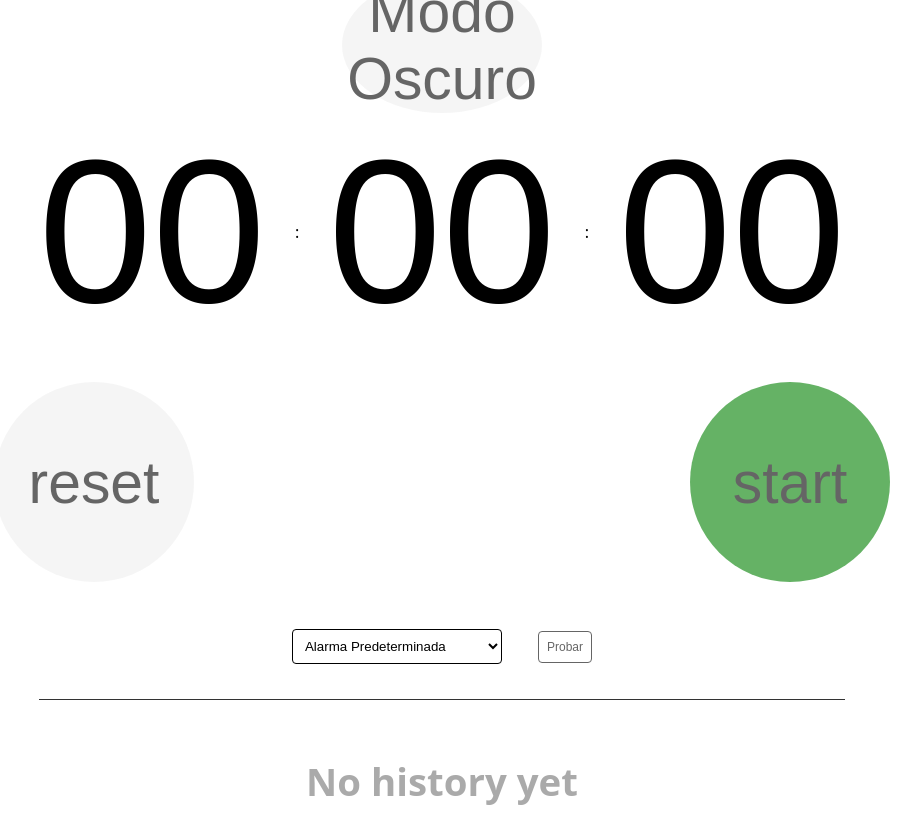
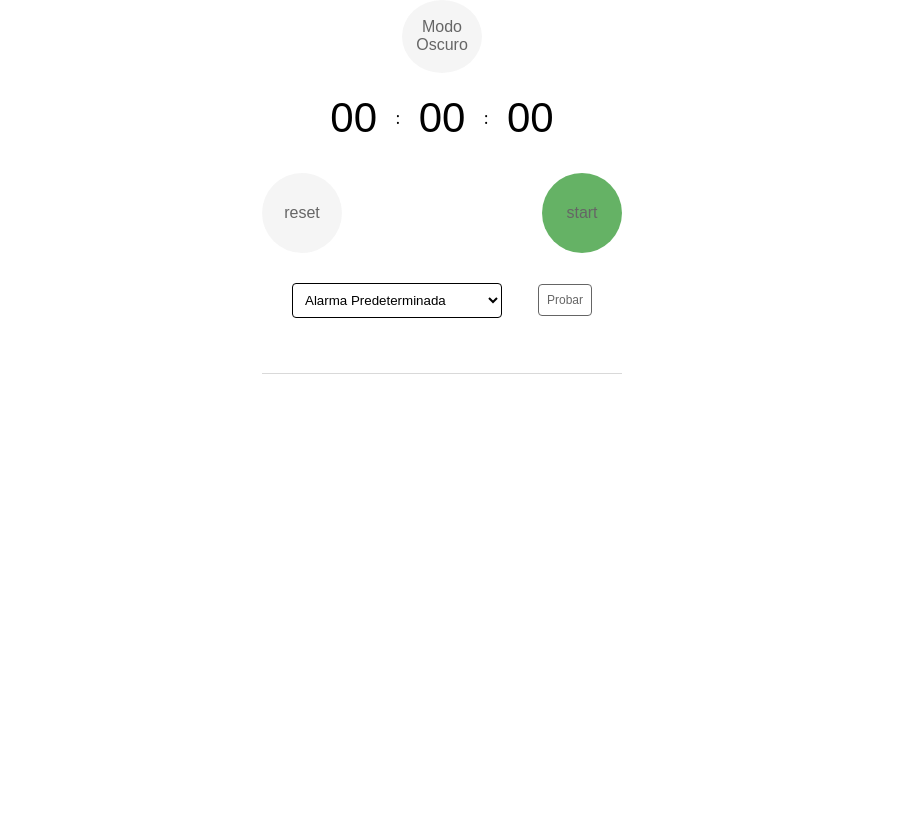
Before and after one commit to MasCreaThor/Cronometro-App, a React (Vite) app: page / in a window 1280 px wide. Shown: the whole page, without its empty margins (198-1119 px from the left). After the commit the page ends 800 px from the top, so only its background shows below. Built offline with nearby package versions, Linux system fonts and the light colour scheme.

Commit message:
Corrección del error boton stop en producción (v1.0.1)

```diff
--- a/src/main/index.js
+++ b/src/main/index.js
@@ -7,7 +7,7 @@ function createWindow() {
   // Create the browser window.
   const mainWindow = new BrowserWindow({
     width: 400,
-    height: 400,
+    height: 600,
     show: false,
     resizable: true,
     autoHideMenuBar: true,
--- a/src/renderer/src/assets/main.css
+++ b/src/renderer/src/assets/main.css
@@ -1,12 +1,17 @@
-/* Mantener la estructura original */
+/* main.css */
 html, body, #root {
   height: 100vh;
   margin: 0;
+  font-family: system-ui, -apple-system, BlinkMacSystemFont, 'Segoe UI', Roboto, Oxygen, Ubuntu, Cantarell, 'Open Sans', 'Helvetica Neue', sans-serif;
+  overflow: hidden; /* Prevenir scroll global */
+}
+
+#root {
   display: flex;
   flex-direction: column;
-  justify-content: center;
   align-items: center;
-  font-family: system-ui, -apple-system, BlinkMacSystemFont, 'Segoe UI', Roboto, Oxygen, Ubuntu, Cantarell, 'Open Sans', 'Helvetica Neue', sans-serif;
+  width: 100%;
+  height: 100%;
 }
 
 /* Temas */
@@ -33,15 +38,17 @@ body.dark-mode {
   display: flex;
   justify-content: space-between;
   align-items: center;
-  width: 70vw;
-  margin-bottom: 4vh;
+  width: 90%;
+  margin: 15px 0;
+  max-width: 400px;
 }
 
 #divDisplay {
   display: flex;
   align-items: center;
   justify-content: center;
-  margin-bottom: 4vh;
+  margin-bottom: 15px;
+  width: 100%;
 }
 
 /* Ajuste para el contenedor general */
@@ -50,6 +57,8 @@ body.dark-mode {
   flex-direction: column;
   align-items: center;
   width: 100%;
+  height: 100%;
+  overflow: hidden; /* Para evitar scroll */
 }
 
 /* ---------------------------- */
@@ -57,10 +66,11 @@ body.dark-mode {
 /* ---------------------------- */
 
 input {
-  width: 22vw;
+  width: 22%;
+  max-width: 80px;
   border: none;
   background-color: transparent;
-  font-size: 16vw;
+  font-size: 42px;
   text-align: center;
   transition: color 0.3s ease;
 }
@@ -76,16 +86,14 @@ body.dark-mode input {
 
 /* Botones */
 button {
-  width: 16vw;
-  height: 16vw;
-  max-width: 200px;
-  max-height: 200px;
+  width: 80px;
+  height: 80px;
   border-radius: 50%;
   border: none;
   display: flex;
   align-items: center;
   justify-content: center;
-  font-size: 4.6vw;
+  font-size: 16px;
   cursor: pointer;
   opacity: 0.6;
   transition: background 0.3s ease, color 0.3s ease;
@@ -97,44 +105,44 @@ button {
 
 .history-container {
   width: 90%;
-  max-height: 40vh;
+  max-width: 400px;
+  border-top: 1px solid rgba(128, 128, 128, 0.3);
+  padding-top: 10px;
   overflow-y: auto;
-  margin-top: 4vh;
-  border-top: 1px solid #333;
-  padding-top: 2vh;
 }
 
 .history-container h3 {
   text-align: center;
-  font-size: 3vw;
-  margin-bottom: 2vh;
-  color: #aaa;
+  font-size: 14px;
+  margin-bottom: 10px;
+  color: currentColor;
+  opacity: 0.7;
 }
 
 .history-list {
   display: flex;
   flex-direction: column;
-  gap: 1vh;
+  gap: 8px;
 }
 
 .history-item {
   display: flex;
   align-items: center;
-  padding: 1vh;
-  background-color: #111;
+  padding: 8px;
+  background-color: rgba(0, 0, 0, 0.1);
   border-radius: 5px;
-  font-size: 3vw;
+  font-size: 14px;
 }
 
 .history-item span {
-  font-size: 3vw;
-  margin-right: 0.5vw;
+  font-size: 14px;
+  margin-right: 5px;
 }
 
 .history-date {
   margin-left: auto;
-  font-size: 2vw !important;
-  color: #666;
+  font-size: 12px !important;
+  opacity: 0.6;
 }
 
 /* Estilos para completado vs. detenido */
@@ -151,18 +159,50 @@ button {
 /* ---------------------------- */
 
 ::-webkit-scrollbar {
-  width: 8px;
+  width: 6px;
 }
 
 ::-webkit-scrollbar-track {
-  background: #111;
+  background: rgba(0, 0, 0, 0.1);
 }
 
 ::-webkit-scrollbar-thumb {
-  background: #333;
-  border-radius: 4px;
+  background: rgba(128, 128, 128, 0.5);
+  border-radius: 3px;
 }
 
 ::-webkit-scrollbar-thumb:hover {
-  background: #444;
+  background: rgba(128, 128, 128, 0.7);
 }
+
+/* ---------------------------- */
+/* 🔹 Media queries para adaptabilidad */
+/* ---------------------------- */
+
+@media (max-height: 600px) {
+  input {
+    font-size: 36px;
+  }
+
+  button {
+    width: 70px;
+    height: 70px;
+  }
+
+  .history-container {
+    max-height: 120px;
+  }
+}
+
+@media (max-width: 350px) {
+  input {
+    font-size: 32px;
+    max-width: 60px;
+  }
+
+  button {
+    width: 60px;
+    height: 60px;
+    font-size: 14px;
+  }
+}
--- a/src/renderer/src/components/Countdown.jsx
+++ b/src/renderer/src/components/Countdown.jsx
@@ -1,3 +1,4 @@
+// src/renderer/src/components/Countdown.jsx
 import React, { useState, useEffect } from 'react';
 
 function Countdown({ onComplete, isActive }) {
@@ -42,7 +43,7 @@ function Countdown({ onComplete, isActive }) {
       display: 'flex',
       justifyContent: 'center',
       alignItems: 'center',
-      zIndex: 100,
+      zIndex: 1000, // Asegurarnos que esté por encima de todo
       flexDirection: 'column'
     }}>
       <div style={{
--- a/src/renderer/src/components/History.jsx
+++ b/src/renderer/src/components/History.jsx
@@ -1,17 +1,27 @@
-import React from 'react';
+// src/renderer/src/components/History.jsx
+import React, { useState } from 'react';
 
 function History({ history, deleteHistoryItem, deleteAllHistory }) {
-  // No need to sort the history array here since we're now adding new items
-  // at the beginning of the array in the Timer component
+  const [expanded, setExpanded] = useState(false);
+
+  // Definimos una altura base para el contenedor de historial
+  const baseHeight = '150px';
+  // Altura expandida para cuando se active "Ver más"
+  const expandedHeight = '250px';
 
   if (history.length === 0) {
     return (
       <div className="history-container" style={{
         marginTop: '20px',
         textAlign: 'center',
-        color: 'rgba(255, 255, 255, 0.6)'
+        color: 'rgba(255, 255, 255, 0.6)',
+        width: '90%',
+        height: '40px',
+        display: 'flex',
+        alignItems: 'center',
+        justifyContent: 'center'
       }}>
-        <h3>No history yet</h3>
+        <h3 style={{ margin: 0, fontSize: '14px' }}>No history yet</h3>
       </div>
     );
   }
@@ -19,14 +29,44 @@ function History({ history, deleteHistoryItem, deleteAllHistory }) {
   return (
     <div className="history-container" style={{
       marginTop: '20px',
-      maxHeight: '150px',
+      height: expanded ? expandedHeight : baseHeight,
+      maxHeight: expanded ? expandedHeight : baseHeight,
       overflowY: 'auto',
       width: '90%',
       padding: '10px',
-      borderTop: '1px solid rgba(255, 255, 255, 0.2)'
+      borderTop: '1px solid rgba(255, 255, 255, 0.2)',
+      transition: 'height 0.3s ease',
+      position: 'relative'
     }}>
-      <div style={{ display: 'flex', justifyContent: 'space-between', alignItems: 'center', marginBottom: '10px' }}>
-        <h3 style={{ margin: 0 }}>History</h3>
+      <div style={{
+        display: 'flex',
+        justifyContent: 'space-between',
+        alignItems: 'center',
+        marginBottom: '10px',
+        position: 'sticky',
+        top: 0,
+        backgroundColor: 'inherit',
+        zIndex: 10,
+        padding: '5px 0'
+      }}>
+        <h3 style={{ margin: 0, fontSize: '14px' }}>History</h3>
+        <div style={{ display: 'flex', gap: '8px' }}>
+          <button
+            onClick={() => setExpanded(!expanded)}
+            style={{
+              background: 'transparent',
+              color: 'rgba(255, 255, 255, 0.6)',
+              border: '1px solid rgba(255, 255, 255, 0.3)',
+              borderRadius: '4px',
+              padding: '4px 8px',
+              fontSize: '11px',
+              width: 'auto',
+              height: 'auto',
+              cursor: 'pointer'
+            }}
+          >
+            {expanded ? 'Ver menos' : 'Ver más'}
+          </button>
           <button
             onClick={deleteAllHistory}
             style={{
@@ -34,19 +74,22 @@ function History({ history, deleteHistoryItem, deleteAllHistory }) {
               color: 'rgba(255, 255, 255, 0.6)',
               border: '1px solid rgba(255, 255, 255, 0.3)',
               borderRadius: '4px',
-            padding: '5px 10px',
-            fontSize: '12px',
+              padding: '4px 8px',
+              fontSize: '11px',
               width: 'auto',
-            height: 'auto'
+              height: 'auto',
+              cursor: 'pointer'
             }}
           >
             Clear All
           </button>
         </div>
+      </div>
       <ul style={{
         listStyleType: 'none',
         padding: 0,
-        margin: 0
+        margin: 0,
+        overflowY: 'auto'
       }}>
         {history.map((item, index) => (
           <li key={index} style={{
@@ -56,15 +99,19 @@ function History({ history, deleteHistoryItem, deleteAllHistory }) {
             padding: '8px 0',
             borderBottom: '1px solid rgba(255, 255, 255, 0.1)'
           }}>
-            <span>
+            <div style={{ display: 'flex', flexDirection: 'column', flex: 1 }}>
+              <div style={{ display: 'flex', alignItems: 'center' }}>
+                <span style={{ fontSize: '14px' }}>
                   {String(item.hours).padStart(2, '0')}:{String(item.minutes).padStart(2, '0')}:{String(item.seconds).padStart(2, '0')}
                   {item.completed && <span style={{ fontSize: '12px', marginLeft: '5px', color: '#4CAF50' }}>✓</span>}
+                </span>
+              </div>
               {item.timestamp && (
-                <span style={{ fontSize: '12px', marginLeft: '10px', opacity: 0.6 }}>
+                <span style={{ fontSize: '11px', opacity: 0.6 }}>
                   {new Date(item.timestamp).toLocaleString()}
                 </span>
               )}
-            </span>
+            </div>
             <button
               onClick={() => deleteHistoryItem(index)}
               style={{
--- a/src/renderer/src/components/Timer.jsx
+++ b/src/renderer/src/components/Timer.jsx
@@ -78,21 +78,21 @@ function Timer() {
   };
 
   useEffect(() => {
-    const intervalId = setInterval(() => {
-      setIsRunning((prev) => {
-        if (!prev) {
+    let intervalId;
+
+    // Solo crear el intervalo si isRunning es true
+    if (isRunning) {
+      intervalId = setInterval(() => {
+        setSeconds(prev => prev - 1);
+      }, 1000);
+    }
+
+    // Limpiar el intervalo cuando cambie isRunning o se desmonte el componente
+    return () => {
+      if (intervalId) {
         clearInterval(intervalId);
-          return false;
       }
-        return true;
-      });
-
-      if (isRunning) {
-        setSeconds(prev => prev - 1);
-      }
-    }, 1000);
-
-    return () => clearInterval(intervalId);
+    };
   }, [isRunning]);
 
   useEffect(() => {
@@ -144,12 +144,33 @@ function Timer() {
   }, []);
 
   return (
-    <div style={{ width: '100%', display: 'flex', flexDirection: 'column', alignItems: 'center' }}>
+    <div style={{
+      width: '100%',
+      height: '100vh',
+      display: 'flex',
+      flexDirection: 'column',
+      alignItems: 'center',
+      justifyContent: 'flex-start',
+      padding: '20px 0',
+      boxSizing: 'border-box',
+      overflow: 'hidden'
+    }}>
+      {/* Componente de cuenta regresiva - posición absoluta para no afectar el layout */}
       <Countdown
         isActive={showCountdown}
         onComplete={onCountdownComplete}
       />
 
+      {/* Contenedor principal para los controles del timer */}
+      <div style={{
+        display: 'flex',
+        flexDirection: 'column',
+        alignItems: 'center',
+        width: '100%',
+        maxWidth: '400px',
+        flex: '0 0 auto',
+        marginBottom: '20px'
+      }}>
         <Display
           setHours={setHours}
           setMinutes={setMinutes}
@@ -161,10 +182,11 @@ function Timer() {
         />
 
         <Controls
-        setIsRunning={(value) => {
-          if (isRunning && !value) {
+          setIsRunning={() => {
+            if (isRunning) {
               setIsRunning(false);
-          } else if (!isRunning && value) {
+            }
+            else {
               startCountdown();
             }
           }}
@@ -176,13 +198,25 @@ function Timer() {
           currentSound={selectedSound}
           onSoundChange={handleSoundChange}
         />
+      </div>
 
+      {/* Contenedor del historial con tamaño fijo */}
+      <div style={{
+        width: '100%',
+        maxWidth: '400px',
+        flex: '1 1 auto',
+        display: 'flex',
+        flexDirection: 'column',
+        alignItems: 'center',
+        overflow: 'hidden'
+      }}>
         <History
           history={history}
           deleteHistoryItem={deleteHistoryItem}
           deleteAllHistory={deleteAllHistory}
         />
       </div>
+    </div>
   );
 }
 
```
Also changed, not shown: src/renderer/src/components/Controls.jsx (line endings or trailing spaces). Lines whose indentation alone changed are shown as unchanged.
